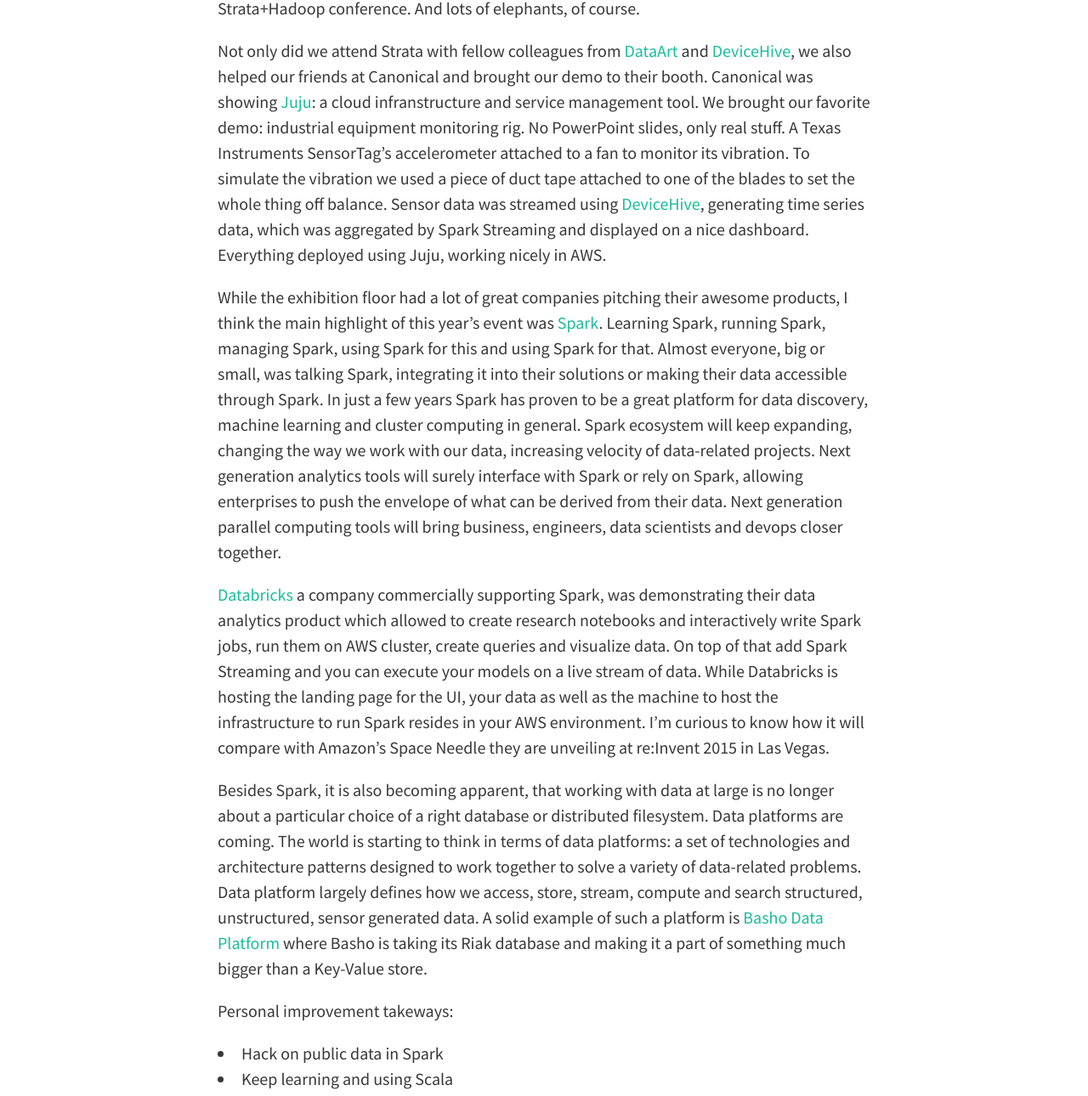
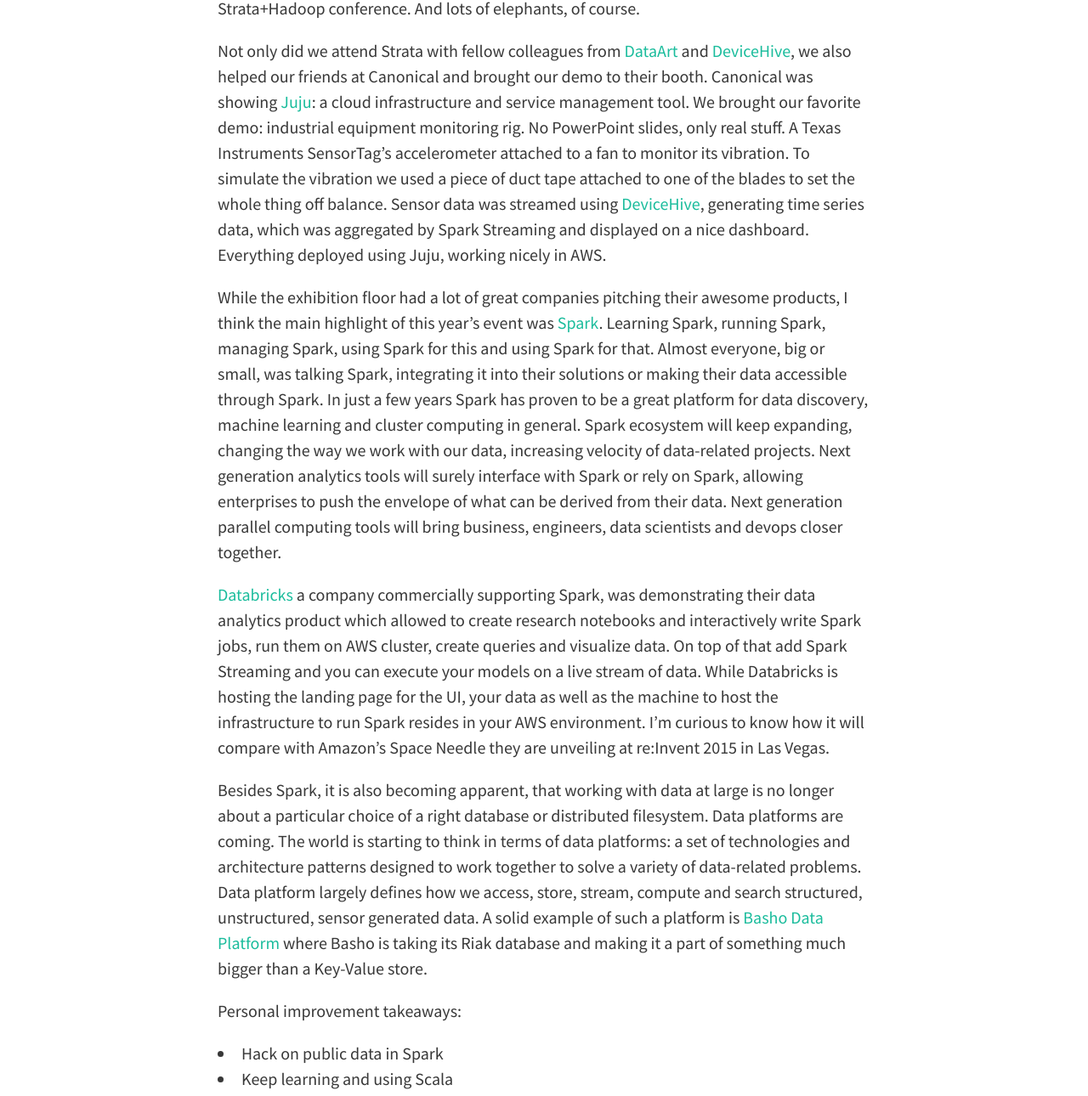
Before and after one commit to astaff/astaff.github.io, a Jekyll site: the page built from _posts/2015-10-06-Strata+Hadoop-World-2015-Reflections.md, in a window 1280 px wide. Shown: the part 470-1760 px from the top of the page at 85% size. Built offline with Jekyll 4.4.1, drawn with Linux system fonts in a browser that asks for light colours; nearby versions of some CDN libraries; comment, search, counter and statistics services are not loaded.

Commit message:
Update 2015-10-06-Strata+Hadoop-World-2015-Reflections.md

```diff
--- a/_posts/2015-10-06-Strata+Hadoop-World-2015-Reflections.md
+++ b/_posts/2015-10-06-Strata+Hadoop-World-2015-Reflections.md
@@ -4,7 +4,7 @@ title: Strata+Hadoop World NYC 2015 Reflections
 ---
 Machine learning, cloud, visualization, hadoop, spark, data science, scalability, analytics, terabytes, petabytes, faster, bigger, more secure, simply better. The kind of a merry-go-round that keeps spinning in your head after you spend three days on the exhibit floor at Strata+Hadoop conference. And lots of elephants, of course.
 
-Not only did we attend Strata with fellow colleagues from [DataArt](http://dataart.com) and [DeviceHive](http://devicehive.com), we also helped our friends at Canonical and brought our demo to their booth. Canonical was showing [Juju](http://jujucharms.com): a cloud infranstructure and service management tool. We brought our favorite demo: industrial equipment monitoring rig. No PowerPoint slides, only real stuff. A Texas Instruments SensorTag's accelerometer attached to a fan to monitor its vibration. To simulate the vibration we used a piece of duct tape attached to one of the blades to set the whole thing off balance. Sensor data was streamed using [DeviceHive](http://devicehive.com), generating time series data, which was aggregated by Spark Streaming and displayed on a nice dashboard. Everything deployed using Juju, working nicely in AWS.
+Not only did we attend Strata with fellow colleagues from [DataArt](http://dataart.com) and [DeviceHive](http://devicehive.com), we also helped our friends at Canonical and brought our demo to their booth. Canonical was showing [Juju](http://jujucharms.com): a cloud infrastructure and service management tool. We brought our favorite demo: industrial equipment monitoring rig. No PowerPoint slides, only real stuff. A Texas Instruments SensorTag's accelerometer attached to a fan to monitor its vibration. To simulate the vibration we used a piece of duct tape attached to one of the blades to set the whole thing off balance. Sensor data was streamed using [DeviceHive](http://devicehive.com), generating time series data, which was aggregated by Spark Streaming and displayed on a nice dashboard. Everything deployed using Juju, working nicely in AWS.
 
 While the exhibition floor had a lot of great companies pitching their awesome products, I think the main highlight of this year's event was [Spark](http://spark.apache.org). Learning Spark, running Spark, managing Spark, using Spark for this and using Spark for that. Almost everyone, big or small, was talking Spark, integrating it into their solutions or making their data accessible through Spark. In just a few years Spark has proven to be a great platform for data discovery, machine learning and cluster computing in general. Spark ecosystem will keep expanding, changing the way we work with our data, increasing velocity of data-related projects. Next generation analytics tools will surely interface with Spark or rely on Spark, allowing enterprises to push the envelope of what can be derived from their data. Next generation parallel computing tools will bring business, engineers, data scientists and devops closer together.
 
@@ -12,7 +12,7 @@ While the exhibition floor had a lot of great companies pitching their awesome p
 
 Besides Spark, it is also becoming apparent, that working with data at large is no longer about a particular choice of a right database or distributed filesystem. Data platforms are coming. The world is starting to think in terms of data platforms: a set of technologies and architecture patterns designed to work together to solve a variety of data-related problems. Data platform largely defines how we access, store, stream, compute and search structured, unstructured, sensor generated data. A solid example of such a platform is [Basho Data Platform](http://basho.com/basho-data-platform/) where Basho is taking its Riak database and making it a part of something much bigger than a Key-Value store.
 
-Personal improvement takeways:
+Personal improvement takeaways:
 
 - Hack on public data in Spark
 - Keep learning and using Scala
```
